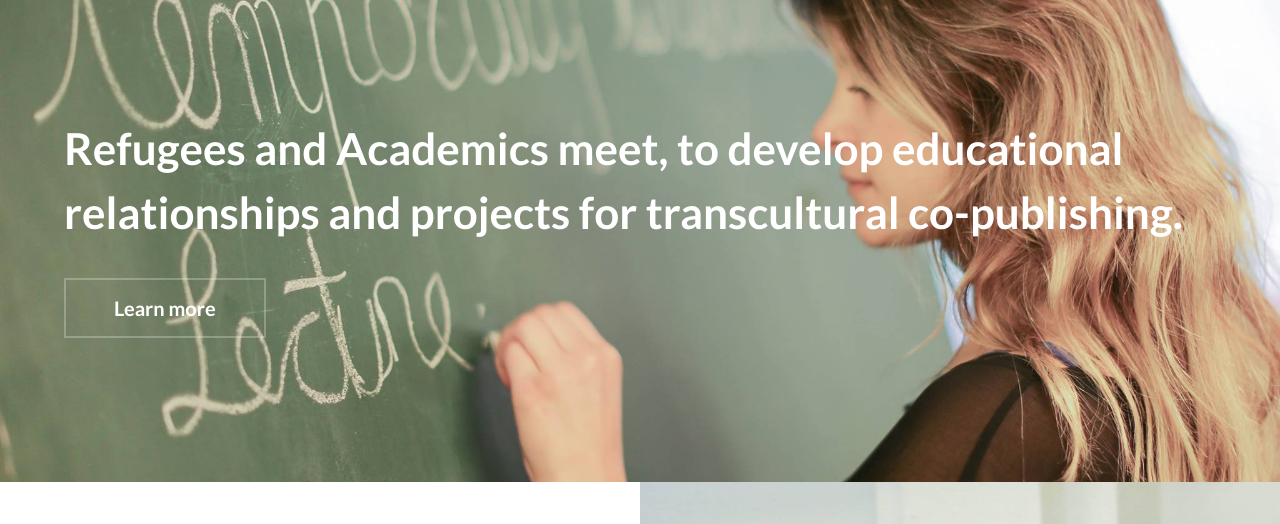
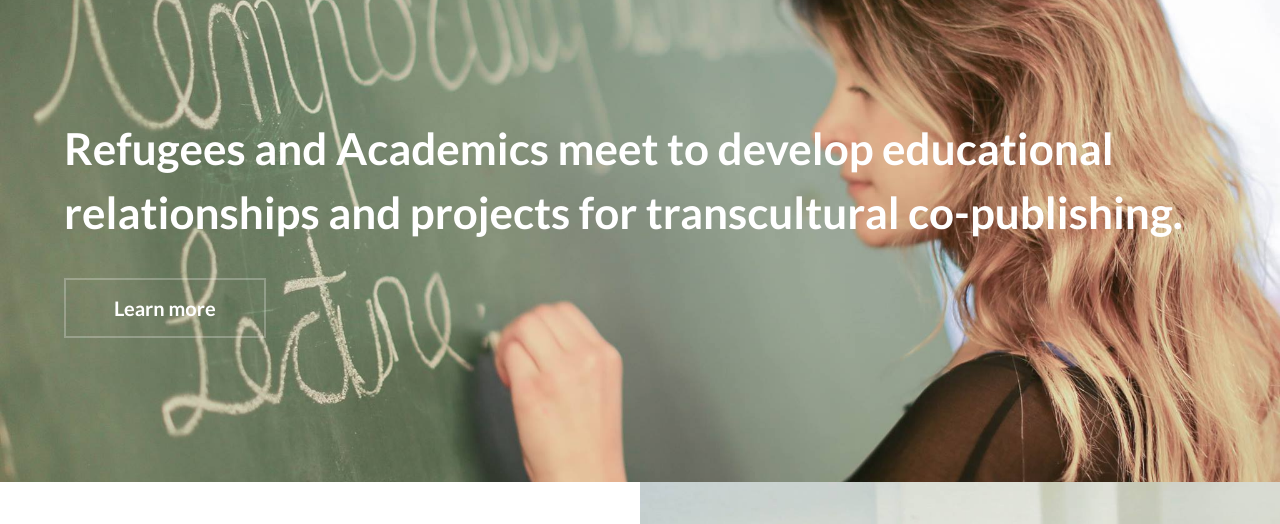
Before and after one commit to busyxin/busyxin.github.io, a plain HTML site: page index.html in a window 1280 px wide. Shown: the part 109-633 px from the top of the page. Drawn offline with Linux system fonts and the light colour scheme; a web font is replaced by a local one.

Commit message:
Update index.html

```diff
--- a/index.html
+++ b/index.html
@@ -41,7 +41,7 @@
 		<!-- Banner -->
 			<section id="banner">
 				<div class="inner">
-					<h1>Refugees and Academics meet, to develop educational relationships and projects for transcultural co-publishing.</h1>
+					<h1>Refugees and Academics meet to develop educational relationships and projects for transcultural co-publishing.</h1>
 					<ul class="actions">
 						<li><a href="#one" class="button alt scrolly big">Learn more</a></li>
 					</ul>
```
